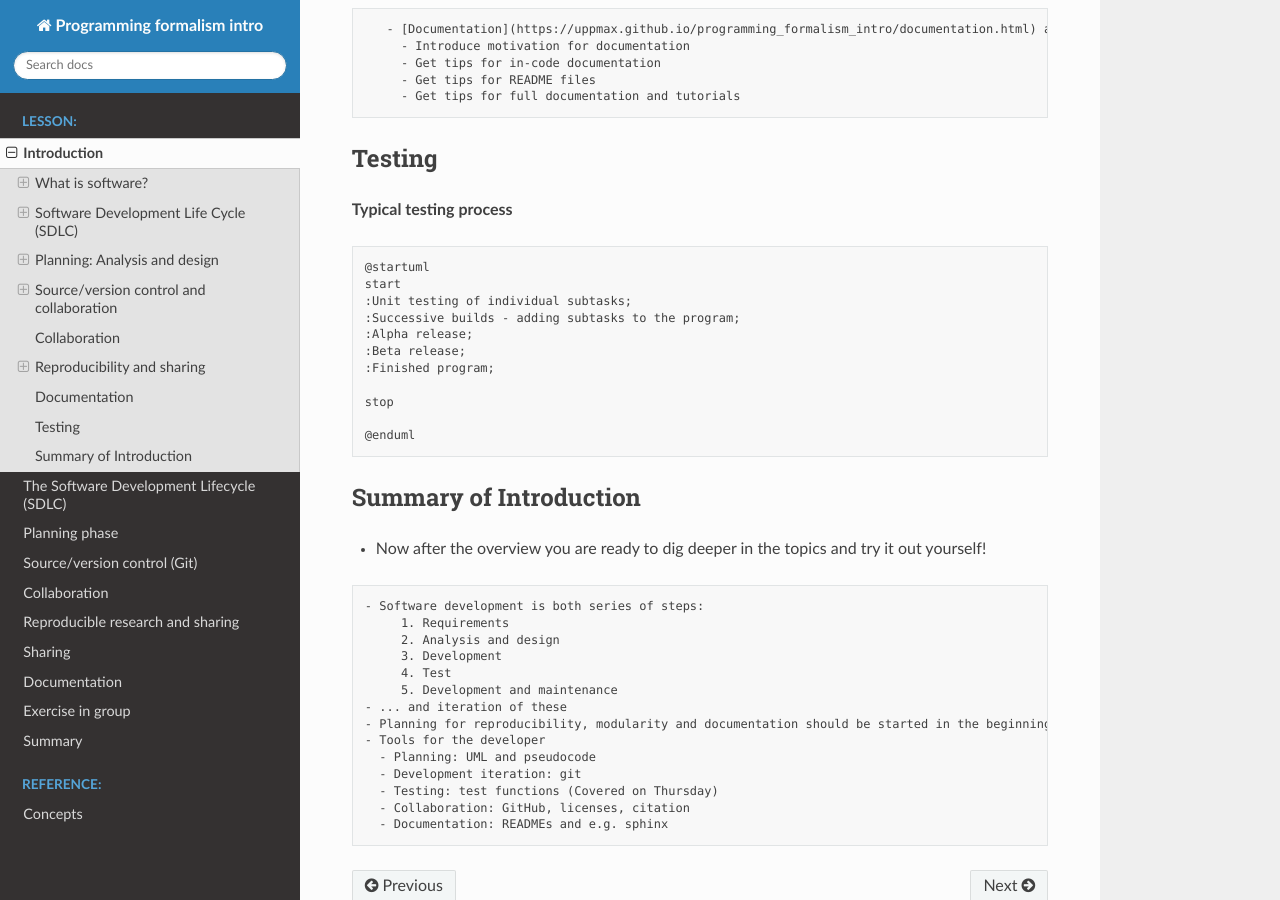
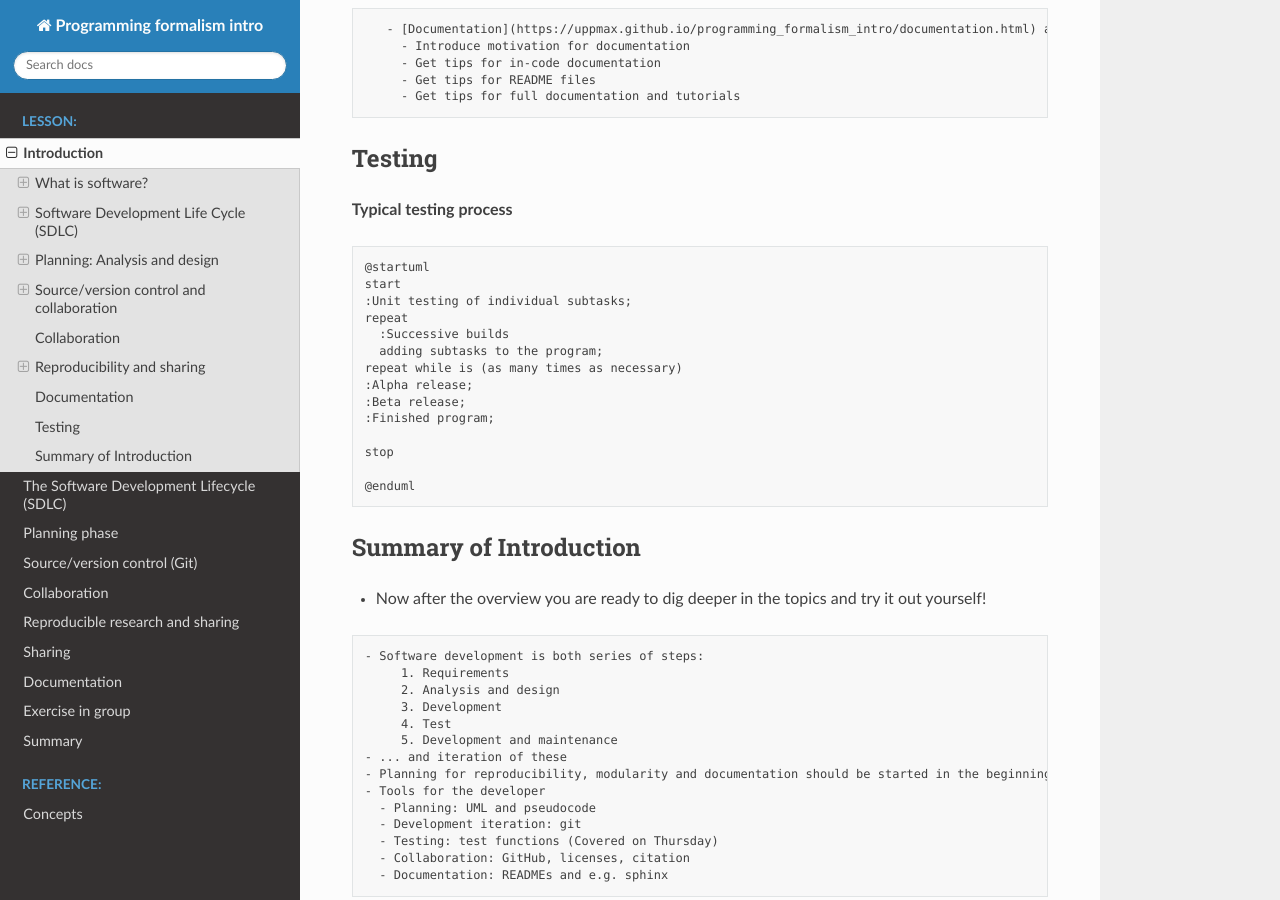
Before and after one commit to UPPMAX/programming_formalisms_intro, a Sphinx documentation site: the page built from doc/intro.md, in a window 1280 px wide and 900 px high, scrolled down 11798 px. Built offline with Sphinx 7.4.7 and the Read the Docs theme 2.0.0, drawn with Linux system fonts in a browser that asks for light colours; pages that are not in the unit, such as notebooks, are missing from menus.

Commit message:
Update intro.md

```diff
--- a/doc/intro.md
+++ b/doc/intro.md
@@ -545,7 +545,10 @@ In this lesson we will discuss different methods and tools for better reproducib
 @startuml
 start
 :Unit testing of individual subtasks;
-:Successive builds - adding subtasks to the program;
+repeat
+  :Successive builds
+  adding subtasks to the program;
+repeat while is (as many times as necessary)
 :Alpha release;
 :Beta release;
 :Finished program;
```
